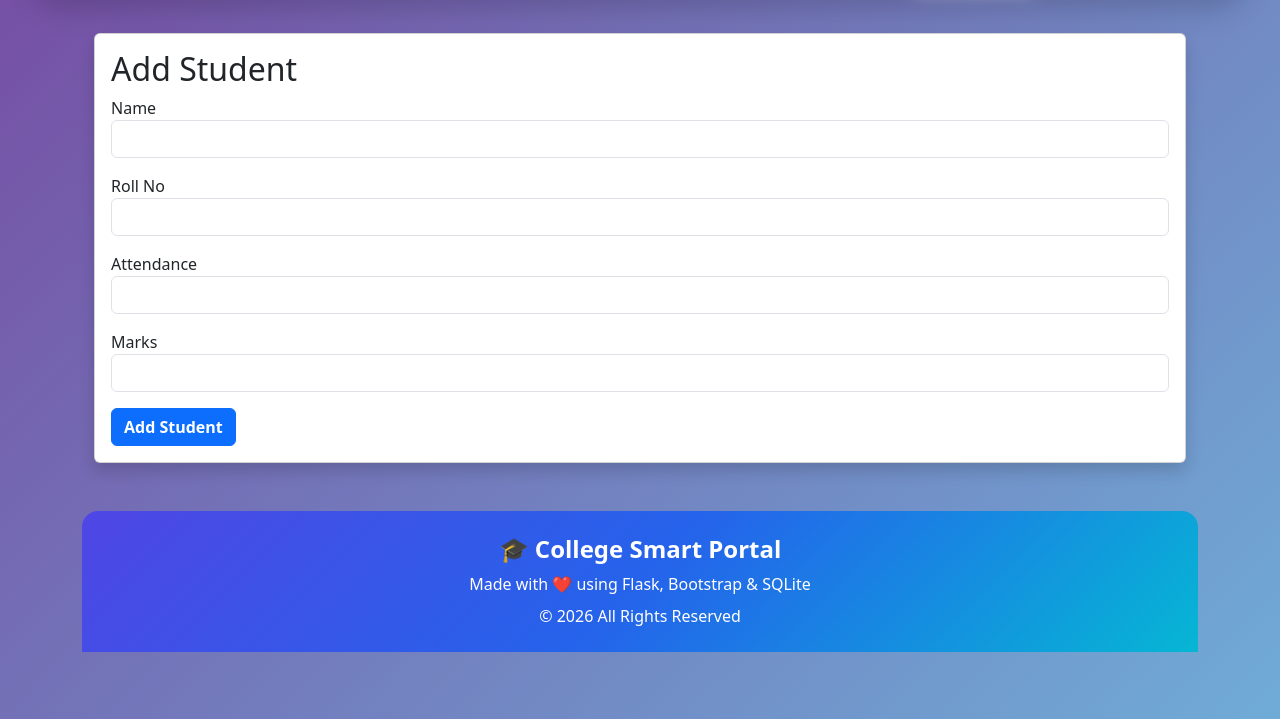
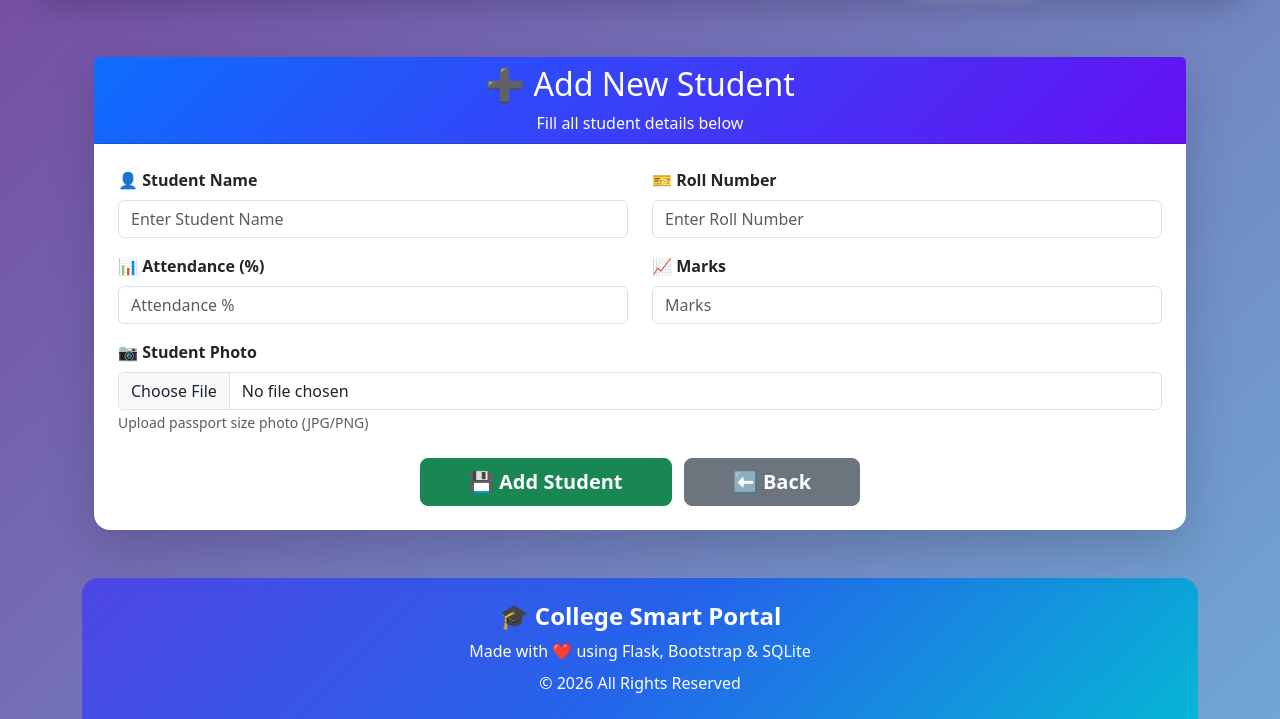
Before and after one commit to Dipak752008/dipak, a Flask app: page /add in a window 1280 px wide. Shown: the part 81-800 px from the top of the page. Run offline with Flask 3, Linux system fonts and the light colour scheme; a user stored in the database is signed in.

Commit message:
Photo feature added

```diff
--- a/app.py
+++ b/app.py
@@ -1,3 +1,4 @@
+from werkzeug.utils import secure_filename
 from dotenv import load_dotenv
 load_dotenv()
 import os
@@ -6,6 +7,9 @@ import sqlite3
 from flask import Flask, render_template, request, redirect, url_for, flash, session
 from werkzeug.security import generate_password_hash, check_password_hash
 app = Flask(__name__)
+UPLOAD_FOLDER = "static/uploads"
+app.config["UPLOAD_FOLDER"] = UPLOAD_FOLDER
+os.makedirs(UPLOAD_FOLDER,exist_ok=True)
 app.secret_key = "collegeportal"
 client = Groq(
 api_key=os.getenv("GROQ_API_KEY")
@@ -34,7 +38,8 @@ def init_db():
             name TEXT NOT NULL,
             roll TEXT UNIQUE NOT NULL,
             attendance INTEGER NOT NULL,
-            marks INTEGER NOT NULL
+            marks INTEGER NOT NULL,
+            photo TEXT
 
 
         )
@@ -266,6 +271,11 @@ def add_student():
         roll = request.form["roll"]
         attendance = request.form["attendance"]
         marks = request.form["marks"]
+        photo = request.files["photo"]
+        filename =""
+        if photo and photo.filename != "":
+            filename = secure_filename(photo.filename)
+            photo.save(os.path.join(app.config["UPLOAD_FOLDER"], filename))
 
         # Validation
         if not name or not roll or not attendance or not marks:
@@ -277,10 +287,10 @@ def add_student():
         conn.execute(
             """
             INSERT INTO students
-            (name, roll, attendance, marks)
-            VALUES (?, ?, ?, ?)
+            (name, roll, attendance, marks,photo)
+            VALUES (?, ?, ?,?, ?)
             """,
-            (name, roll, attendance, marks)
+            (name, roll, attendance, marks,filename)
         )
 
         conn.commit()
--- a/templates/add_student.html
+++ b/templates/add_student.html
@@ -2,43 +2,69 @@
 
 {% block content %}
 
-<div class="container mt-4">
+<div class="container mt-5">
 
-<div class="card shadow">
+<div class="card shadow-lg border-0 rounded-4">
 
-<div class="card-body">
+<div class="card-header text-center text-white"
+style="background:linear-gradient(135deg,#0d6efd,#6610f2);">
 
-<h2>Add Student</h2>
+<h2>➕ Add New Student</h2>
 
-<form method="POST">
+<p class="mb-0">Fill all student details below</p>
 
-<div class="mb-3">
-<label>Name</label>
-<input type="text" name="name" class="form-control">
 </div>
 
-<div class="mb-3">
-<label>Roll No</label>
-<input type="text" name="roll" class="form-control">
+<div class="card-body p-4">
+
+<form method="POST" enctype="multipart/form-data">
+
+<div class="row">
+
+<div class="col-md-6 mb-3">
+<label class="form-label fw-bold">👤 Student Name</label>
+<input type="text" name="name" class="form-control" placeholder="Enter Student Name" required>
 </div>
 
-<div class="mb-3">
-<label>Attendance</label>
-<input type="text" name="attendance" class="form-control">
+<div class="col-md-6 mb-3">
+<label class="form-label fw-bold">🎫 Roll Number</label>
+<input type="text" name="roll" class="form-control" placeholder="Enter Roll Number" required>
 </div>
 
-<div class="mb-3">
-<label>Marks</label>
-<input type="number" name="marks" class="form-control">
+<div class="col-md-6 mb-3">
+<label class="form-label fw-bold">📊 Attendance (%)</label>
+<input type="number" name="attendance" class="form-control" min="0" max="100" placeholder="Attendance %" required>
 </div>
 
-<button class="btn btn-primary">
-    Add Student
+<div class="col-md-6 mb-3">
+<label class="form-label fw-bold">📈 Marks</label>
+<input type="number" name="marks" class="form-control" min="0" max="100" placeholder="Marks" required>
+</div>
+
+<div class="col-12 mb-4">
+<label class="form-label fw-bold">📷 Student Photo</label>
+<input type="file" name="photo" class="form-control" accept="image/*">
+<small class="text-muted">Upload passport size photo (JPG/PNG)</small>
+</div>
+
+</div>
+
+<div class="text-center">
+
+<button type="submit" class="btn btn-success btn-lg px-5">
+💾 Add Student
 </button>
+
+<a href="{{ url_for('records') }}" class="btn btn-secondary btn-lg px-5 ms-2">
+⬅️ Back
+</a>
+
+</div>
 
 </form>
 
 </div>
+
 </div>
 
 </div>
```
Also changed, not shown: templates/record.html (+19 -19 lines), templates/record1.html (+18 -6 lines), myproject.db, static/uploads/134257823710833223.jpg (added), static/uploads/134283851033901895.jpg (added), static/uploads/134292496041630769.jpg (added), 1 other file.
